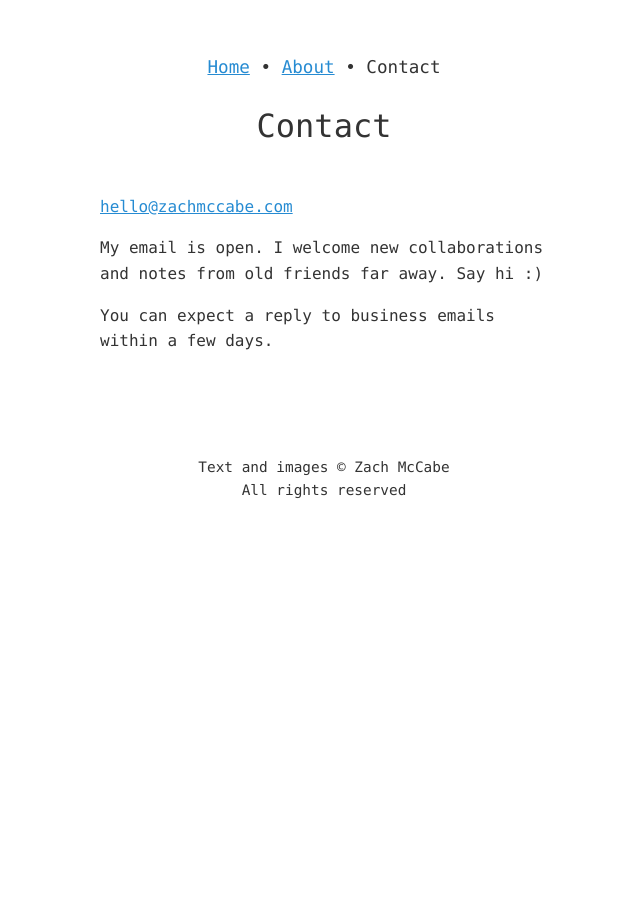
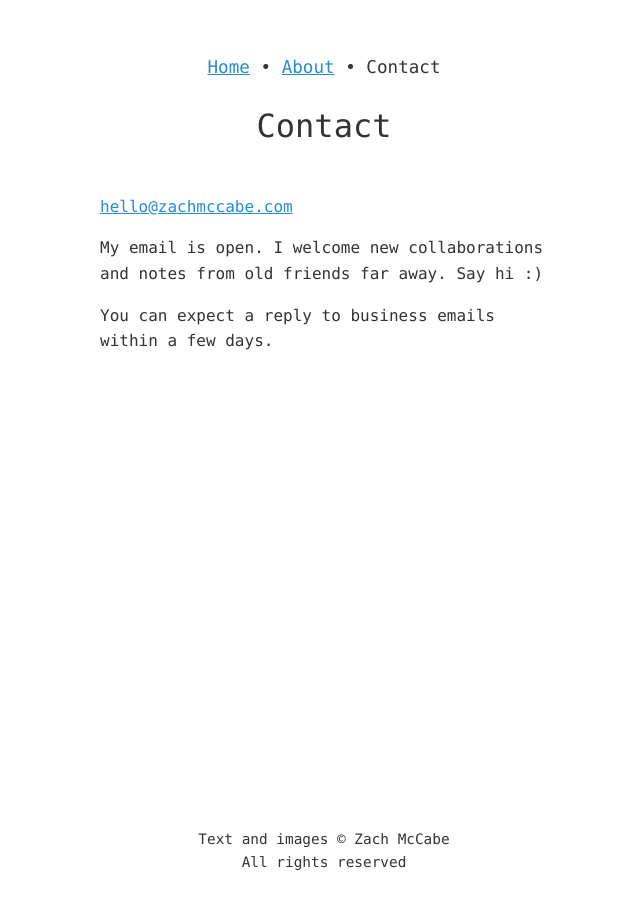
Before and after one commit to zachmccabe/zachmccabe.github.io, a Jekyll site: the page built from contact.md, in a window 1280 px wide. Shown: the whole page, without its empty margins (316-956 px from the left). Built offline with Jekyll 4.4.1, drawn with Linux system fonts in a browser that asks for light colours.

Commit message:
Update kao-nite-13.css
Adding `min-height` attribute to main in order to keep footer at bottom of the page.

```diff
--- a/assets/kao-nite-13.css
+++ b/assets/kao-nite-13.css
@@ -23,6 +23,10 @@ header, footer {
 
 header {
   margin: 0 0 2em;
+}
+
+main {
+  min-height: calc(100vh - 22em);
 }
 
 footer {
```
Lines whose indentation alone changed are shown as unchanged.
